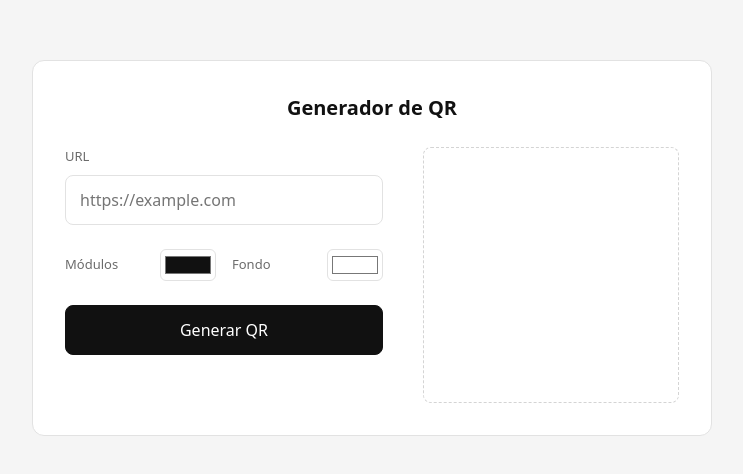
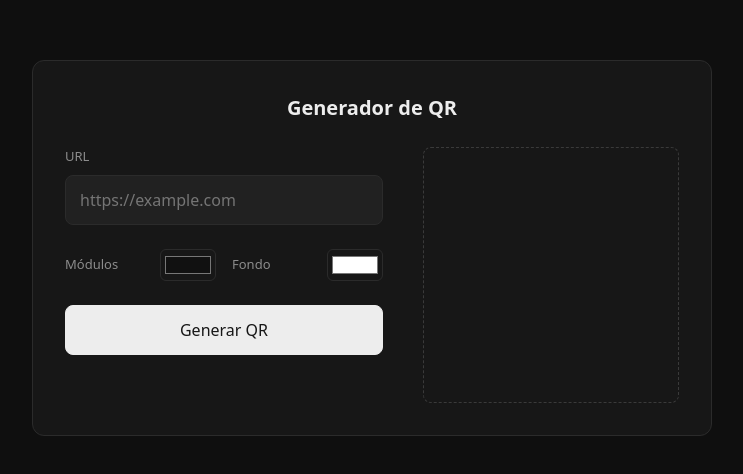
Before and after one commit to enol-mf/QR.Gen, a website with bundled scripts: page index.html in a window 1280 px wide. Shown: the part 152-626 px from the top of the page, without its empty margins (268-1011 px from the left). Built offline with nearby package versions, Linux system fonts and the light colour scheme.

Commit message:
Tema oscuro con grises

```diff
--- a/style.css
+++ b/style.css
@@ -1,12 +1,14 @@
 :root {
-  --background: #f5f5f5;
-  --surface: #ffffff;
-  --border: #e2e2e2;
-  --border-soft: #d4d4d4;
-  --text: #111111;
-  --text-muted: #6b6b6b;
-  --accent: #111111;
-  --error: #b42318;
+  color-scheme: dark;
+  --background: #0f0f0f;
+  --surface: #171717;
+  --surface-raised: #212121;
+  --border: #2b2b2b;
+  --border-soft: #3a3a3a;
+  --text: #ededed;
+  --text-muted: #8c8c8c;
+  --accent: #ededed;
+  --error: #f0776a;
   --qr-size: 256px;
 }
 
@@ -66,7 +68,7 @@ body {
   padding: 12px 14px;
   font: inherit;
   color: var(--text);
-  background: var(--surface);
+  background: var(--surface-raised);
   border: 1px solid var(--border);
   border-radius: 8px;
 }
@@ -127,8 +129,8 @@ body {
 
 .button--secondary {
   color: var(--text);
-  background: var(--surface);
-  border-color: var(--border);
+  background: var(--surface-raised);
+  border-color: var(--border-soft);
 }
 
 .output {
```
